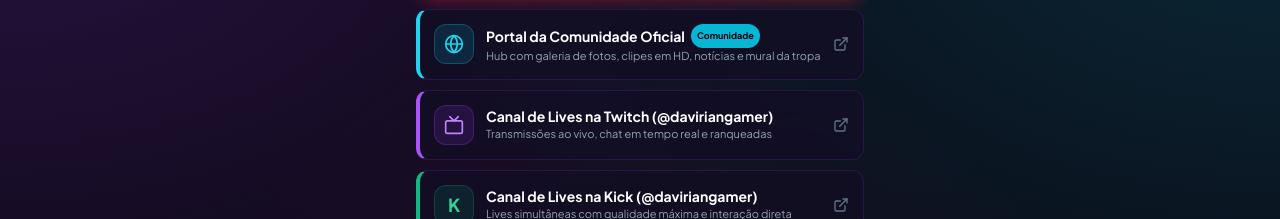
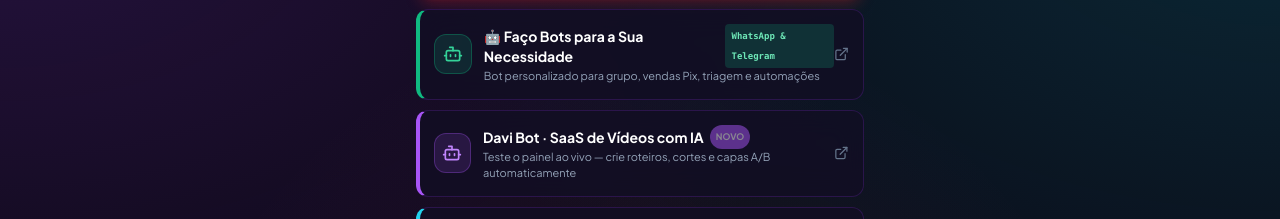
Before and after one commit to davirian-dev/davirian-gamer-links, a plain HTML site: page index.html in a window 1280 px wide. Shown: the part 915-1134 px from the top of the page. Drawn offline with nearby package versions, Linux system fonts and the light colour scheme.

Commit message:
fix(links): corrigir estrutura de cards e botoes de automacao/saas

```diff
--- a/index.html
+++ b/index.html
@@ -236,6 +236,40 @@
 
         <!-- Lista de Links Oficiais Gamer -->
         <div class="w-full flex flex-col gap-2.5 mb-8">
+
+            <!-- Bot Service -->
+            <a href="https://wa.me/557196815876?text=Fala+Davi!+Quero+um+bot+personalizado+para+o+meu+grupo%2Fneg%C3%B3cio." target="_blank" rel="noopener" class="w-full p-3.5 rounded-xl gamer-link flex items-center justify-between group border-l-4 border-l-emerald-500">
+                <div class="flex items-center gap-3">
+                    <div class="w-10 h-10 rounded-xl bg-emerald-500/15 border border-emerald-500/30 flex items-center justify-center text-emerald-400 group-hover:scale-110 transition-transform">
+                        <i data-lucide="bot" class="w-5 h-5"></i>
+                    </div>
+                    <div class="text-left">
+                        <div class="text-sm font-bold text-white group-hover:text-emerald-400 transition-colors flex items-center gap-1.5">
+                            <span>🤖 Faço Bots para a Sua Necessidade</span>
+                            <span class="bg-emerald-500/20 text-emerald-300 text-[9px] px-1.5 py-0.5 rounded font-mono">WhatsApp &amp; Telegram</span>
+                        </div>
+                        <div class="text-[11px] text-slate-400">Bot personalizado para grupo, vendas Pix, triagem e automações</div>
+                    </div>
+                </div>
+                <i data-lucide="external-link" class="w-4 h-4 text-slate-500 group-hover:text-white transition-colors"></i>
+            </a>
+
+            <!-- Davi Bot SaaS — Painel Demo Ao Vivo -->
+            <a href="https://davi-bot-site.vercel.app/painel/" target="_blank" rel="noopener" class="w-full p-3.5 rounded-xl gamer-link flex items-center justify-between group border-l-4 border-l-purple-500">
+                <div class="flex items-center gap-3">
+                    <div class="w-10 h-10 rounded-xl bg-purple-500/15 border border-purple-500/30 flex items-center justify-center text-purple-400 group-hover:scale-110 transition-transform">
+                        <i data-lucide="bot" class="w-5 h-5"></i>
+                    </div>
+                    <div class="text-left">
+                        <div class="text-sm font-bold text-white group-hover:text-purple-400 transition-colors flex items-center gap-1.5">
+                            <span>Davi Bot · SaaS de Vídeos com IA</span>
+                            <span class="bg-purple-500 text-white text-[9px] px-1.5 py-0.5 rounded-full font-bold animate-pulse">NOVO</span>
+                        </div>
+                        <div class="text-[11px] text-slate-400">Teste o painel ao vivo — crie roteiros, cortes e capas A/B automaticamente</div>
+                    </div>
+                </div>
+                <i data-lucide="external-link" class="w-4 h-4 text-slate-500 group-hover:text-white transition-colors"></i>
+            </a>
 
             <!-- LINK: Portal da Comunidade Oficial -->
             <a href="https://davirian-site.vercel.app/" target="_blank" rel="noopener" class="w-full p-3.5 rounded-xl gamer-link flex items-center justify-between group border-l-4 border-l-cyan-400">
```
